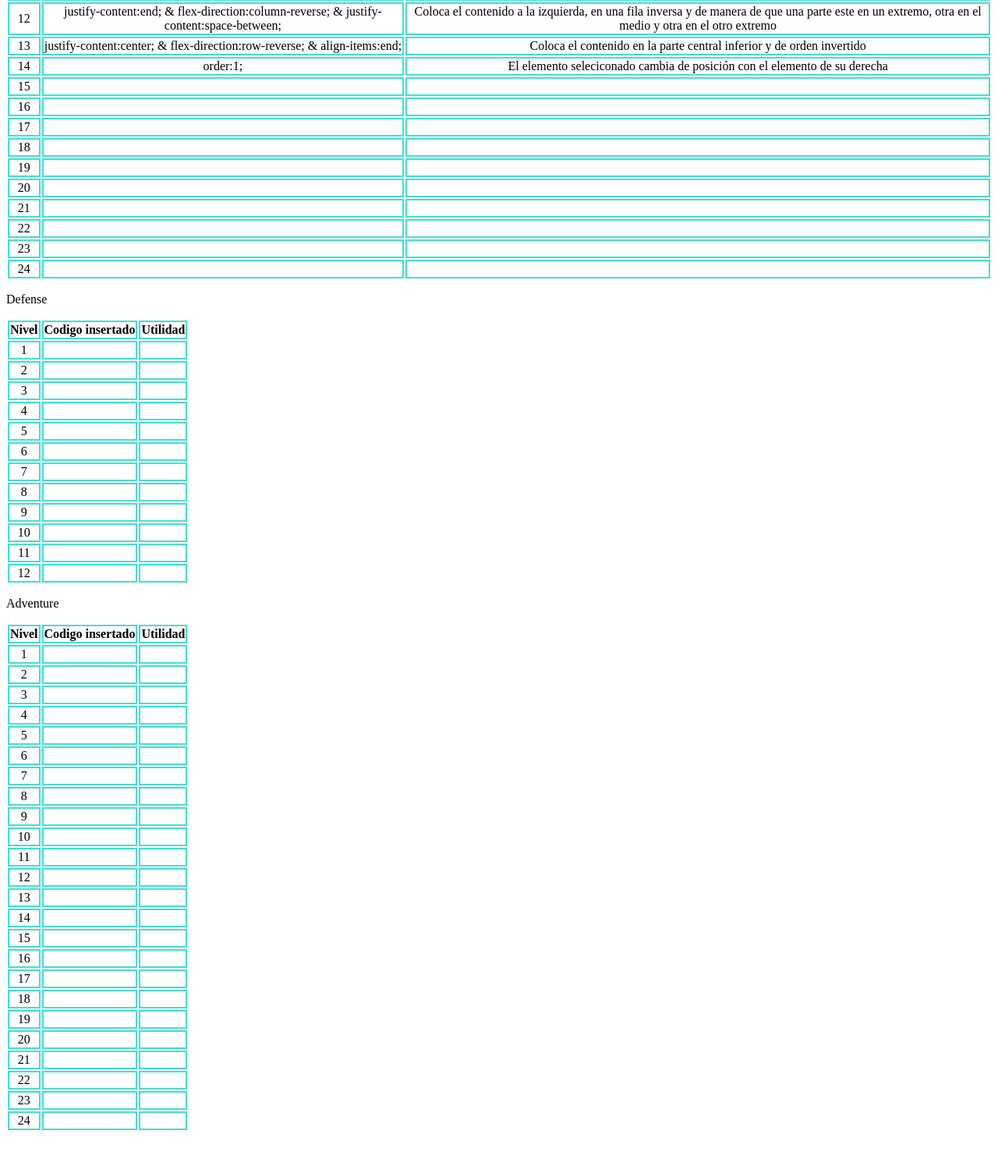
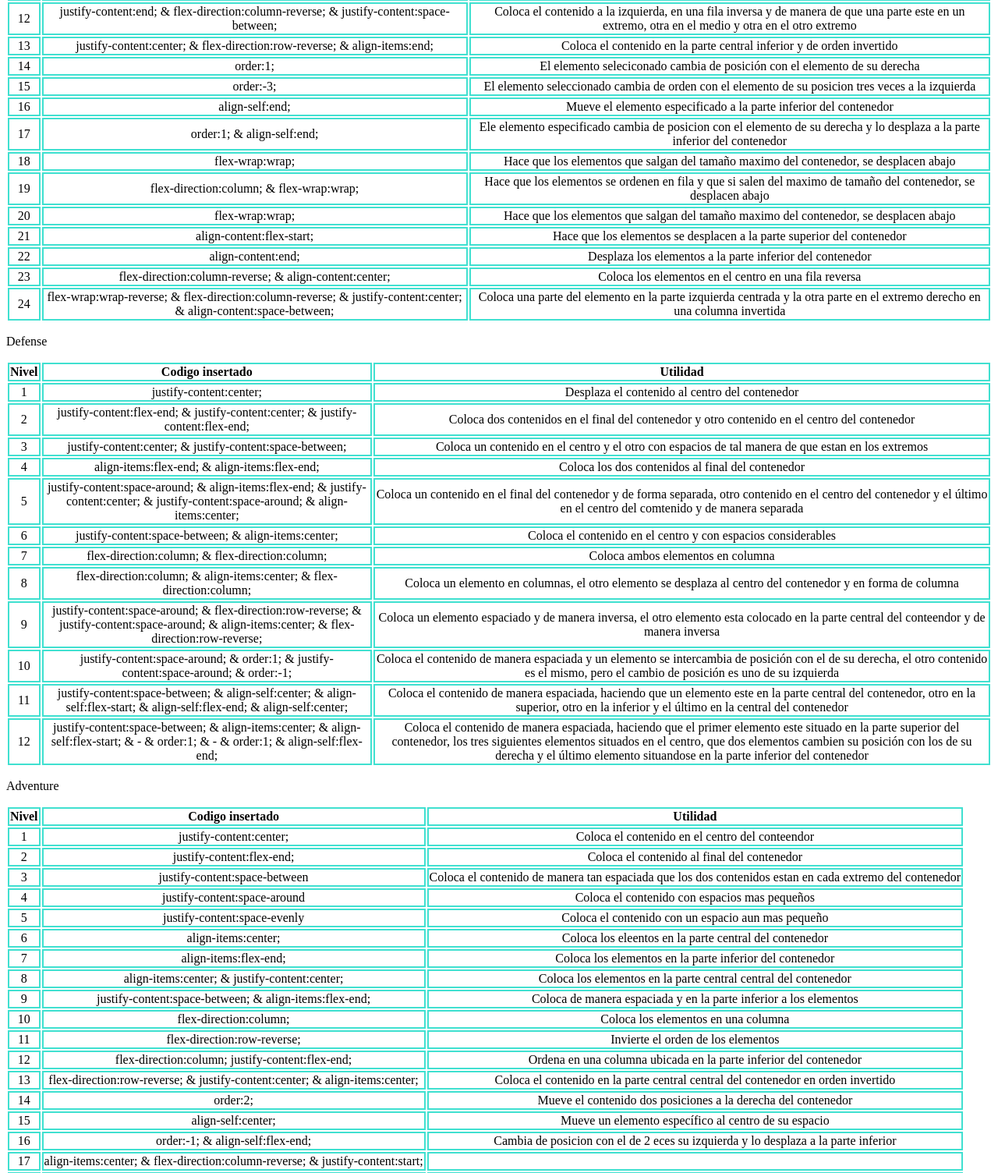
Before and after one commit to RafaelPascualLlorca/repasoCSS, a plain HTML site: page index.html in a window 1280 px wide. Shown: the part 379-1883 px from the top of the page at 78% size. Before the commit the page ends 1838 px from the top, so only its background shows below. Drawn offline with Linux system fonts and the light colour scheme.

Commit message:
Acabado juego 1 y 2, comienzo del 3

```diff
--- a/index.html
+++ b/index.html
@@ -86,53 +86,53 @@
         </tr>
         <tr>
             <td>15</td>
-            <td></td>
-            <td></td>
+            <td>order:-3;</td>
+            <td>El elemento seleccionado cambia de orden con el elemento de su posicion tres veces a la izquierda</td>
         </tr>
         <tr>
             <td>16</td>
-            <td></td>
-            <td></td>
+            <td>align-self:end;</td>
+            <td>Mueve el elemento especificado a la parte inferior del contenedor</td>
         </tr>
         <tr>
             <td>17</td>
-            <td></td>
-            <td></td>
+            <td>order:1; & align-self:end;</td>
+            <td>Ele elemento especificado cambia de posicion con el elemento de su derecha y lo desplaza a la parte inferior del contenedor</td>
         </tr>
         <tr>
             <td>18</td>
-            <td></td>
-            <td></td>
+            <td>flex-wrap:wrap;</td>
+            <td>Hace que los elementos que salgan del tamaño maximo del contenedor, se desplacen abajo</td>
         </tr>
         <tr>
             <td>19</td>
-            <td></td>
-            <td></td>
+            <td>flex-direction:column; & flex-wrap:wrap;</td>
+            <td>Hace que los elementos se ordenen en fila y que si salen del maximo de tamaño del contenedor, se desplacen abajo</td>
         </tr>
         <tr>
             <td>20</td>
-            <td></td>
-            <td></td>
+            <td>flex-wrap:wrap;</td>
+            <td>Hace que los elementos que salgan del tamaño maximo del contenedor, se desplacen abajo</td>
         </tr>
         <tr>
             <td>21</td>
-            <td></td>
-            <td></td>
+            <td>align-content:flex-start;</td>
+            <td>Hace que los elementos se desplacen a la parte superior del contenedor</td>
         </tr>
         <tr>
             <td>22</td>
-            <td></td>
-            <td></td>
+            <td>align-content:end;</td>
+            <td>Desplaza los elementos a la parte inferior del contenedor</td>
         </tr>
         <tr>
             <td>23</td>
-            <td></td>
-            <td></td>
+            <td>flex-direction:column-reverse; & align-content:center;</td>
+            <td>Coloca los elementos en el centro en una fila reversa</td>
         </tr>
         <tr>
             <td>24</td>
-            <td></td>
-            <td></td>
+            <td>flex-wrap:wrap-reverse; & flex-direction:column-reverse; & justify-content:center; & align-content:space-between;</td>
+            <td>Coloca una parte del elemento en la parte izquierda centrada y la otra parte en el extremo derecho en una columna invertida</td>
         </tr>
       </table>
 
@@ -147,63 +147,63 @@
         </tr>
         <tr>
             <td>1</td>
-            <td></td>
-            <td></td>
+            <td>justify-content:center;</td>
+            <td>Desplaza el contenido al centro del contenedor</td>
         </tr>
         <tr>
             <td>2</td>
-            <td></td>
-            <td></td>
+            <td>justify-content:flex-end; & justify-content:center; & justify-content:flex-end;</td>
+            <td>Coloca dos contenidos en el final del contenedor y otro contenido en el centro del contenedor</td>
         </tr>
         <tr>
             <td>3</td>
-            <td></td>
-            <td></td>
+            <td>justify-content:center; & justify-content:space-between; </td>
+            <td>Coloca un contenido en el centro y el otro con espacios de tal manera de que estan en los extremos </td>
         </tr>
         <tr>
             <td>4</td>
-            <td></td>
-            <td></td>
+            <td>align-items:flex-end; & align-items:flex-end;</td>
+            <td>Coloca los dos contenidos al final del contenedor</td>
         </tr>
         <tr>
             <td>5</td>
-            <td></td>
-            <td></td>
+            <td>justify-content:space-around; & align-items:flex-end; & justify-content:center; & justify-content:space-around; & align-items:center; </td>
+            <td>Coloca un contenido en el final del contenedor y de forma separada, otro contenido en el centro del contenedor y el último en el centro del comtenido y de manera separada</td>
         </tr>
         <tr>
             <td>6</td>
-            <td></td>
-            <td></td>
+            <td>justify-content:space-between; & align-items:center;</td>
+            <td>Coloca el contenido en el centro y con espacios considerables</td>
         </tr>
         <tr>
             <td>7</td>
-            <td></td>
-            <td></td>
+            <td>flex-direction:column; & flex-direction:column;</td>
+            <td>Coloca ambos elementos en columna</td>
         </tr>
         <tr>
             <td>8</td>
-            <td></td>
-            <td></td>
+            <td>flex-direction:column; & align-items:center; & flex-direction:column;</td>
+            <td>Coloca un elemento en columnas, el otro elemento se desplaza al centro del contenedor y en forma de columna</td>
         </tr>
         <tr>
             <td>9</td>
-            <td></td>
-            <td></td>
+            <td>justify-content:space-around; & flex-direction:row-reverse; & justify-content:space-around; & align-items:center; & flex-direction:row-reverse; </td>
+            <td>Coloca un elemento espaciado y de manera inversa, el otro elemento esta colocado en la parte central del conteendor y de manera inversa</td>
         </tr>
         <tr>
             <td>10</td>
-            <td></td>
-            <td></td>
+            <td>justify-content:space-around; & order:1; & justify-content:space-around; & order:-1;  </td>
+            <td>Coloca el contenido de manera espaciada y un elemento se intercambia de posición con el de su derecha, el otro contenido es el mismo, pero el cambio de posición es uno de su izquierda</td>
         </tr>
         <tr>
             <td>11</td>
-            <td></td>
-            <td></td>
+            <td>justify-content:space-between; & align-self:center; & align-self:flex-start; & align-self:flex-end; & align-self:center;</td>
+            <td>Coloca el contenido de manera espaciada, haciendo que un elemento este en la parte central del contenedor, otro en la superior, otro en la inferior y el último en la central del contenedor</td>
         </tr>
         <tr>
             <td>12</td>
-            <td></td>
-            <td></td>
+            <td>justify-content:space-between; & align-items:center; & align-self:flex-start; & - & order:1; & - & order:1; & align-self:flex-end;  </td>
+            <td>Coloca el contenido de manera espaciada, haciendo que el primer elemento este situado en la parte superior del contenedor, los tres siguientes elementos situados en el centro, que dos elementos cambien su posición con los de su derecha y el último elemento situandose en la parte inferior del contenedor</td>
         </tr>
     </table>
 
@@ -217,87 +217,87 @@
         </tr>
         <tr>
             <td>1</td>
-            <td></td>
-            <td></td>
+            <td>justify-content:center;</td>
+            <td>Coloca el contenido en el centro del conteendor</td>
         </tr>
         <tr>
             <td>2</td>
-            <td></td>
-            <td></td>
+            <td>justify-content:flex-end;</td>
+            <td>Coloca el contenido al final del contenedor</td>
         </tr>
         <tr>
             <td>3</td>
-            <td></td>
-            <td></td>
+            <td>justify-content:space-between</td>
+            <td>Coloca el contenido de manera tan espaciada que los dos contenidos estan en cada extremo del contenedor </td>
         </tr>
         <tr>
             <td>4</td>
-            <td></td>
-            <td></td>
+            <td>justify-content:space-around</td>
+            <td>Coloca el contenido con espacios mas pequeños</td>
         </tr>
         <tr>
             <td>5</td>
-            <td></td>
-            <td></td>
+            <td>justify-content:space-evenly</td>
+            <td>Coloca el contenido con un espacio aun mas pequeño</td>
         </tr>
         <tr>
             <td>6</td>
-            <td></td>
-            <td></td>
+            <td>align-items:center;</td>
+            <td>Coloca los eleentos en la parte central del contenedor</td>
         </tr>
         <tr>
             <td>7</td>
-            <td></td>
-            <td></td>
+            <td>align-items:flex-end;</td>
+            <td>Coloca los elementos en la parte inferior del contenedor</td>
         </tr>
         <tr>
             <td>8</td>
-            <td></td>
-            <td></td>
+            <td>align-items:center; & justify-content:center;</td>
+            <td>Coloca los elementos en la parte central central del contenedor</td>
         </tr>
         <tr>
             <td>9</td>
-            <td></td>
-            <td></td>
+            <td>justify-content:space-between; & align-items:flex-end; </td>
+            <td>Coloca de manera espaciada y en la parte inferior a los elementos</td>
         </tr>
         <tr>
             <td>10</td>
-            <td></td>
-            <td></td>
+            <td>flex-direction:column;</td>
+            <td>Coloca los elementos en una columna</td>
         </tr>
         <tr>
             <td>11</td>
-            <td></td>
-            <td></td>
+            <td>flex-direction:row-reverse;</td>
+            <td>Invierte el orden de los elementos</td>
         </tr>
         <tr>
             <td>12</td>
-            <td></td>
-            <td></td>
+            <td>flex-direction:column; justify-content:flex-end;</td>
+            <td>Ordena en una columna ubicada en la parte inferior del contenedor</td>
         </tr>
         <tr>
             <td>13</td>
-            <td></td>
-            <td></td>
+            <td>flex-direction:row-reverse; & justify-content:center; & align-items:center;</td>
+            <td>Coloca el contenido en la parte central central del contenedor en orden invertido</td>
         </tr>
         <tr>
             <td>14</td>
-            <td></td>
-            <td></td>
+            <td>order:2;</td>
+            <td>Mueve el contenido dos posiciones a la derecha del contenedor</td>
         </tr>
         <tr>
             <td>15</td>
-            <td></td>
-            <td></td>
+            <td>align-self:center;</td>
+            <td>Mueve un elemento específico al centro de su espacio</td>
         </tr>
         <tr>
             <td>16</td>
-            <td></td>
-            <td></td>
+            <td>order:-1; & align-self:flex-end;</td>
+            <td>Cambia de posicion con el de 2 eces su izquierda y lo desplaza a la parte inferior</td>
         </tr>
         <tr>
             <td>17</td>
-            <td></td>
+            <td>align-items:center; & flex-direction:column-reverse; & justify-content:start;</td>
             <td></td>
         </tr>
         <tr>
```
